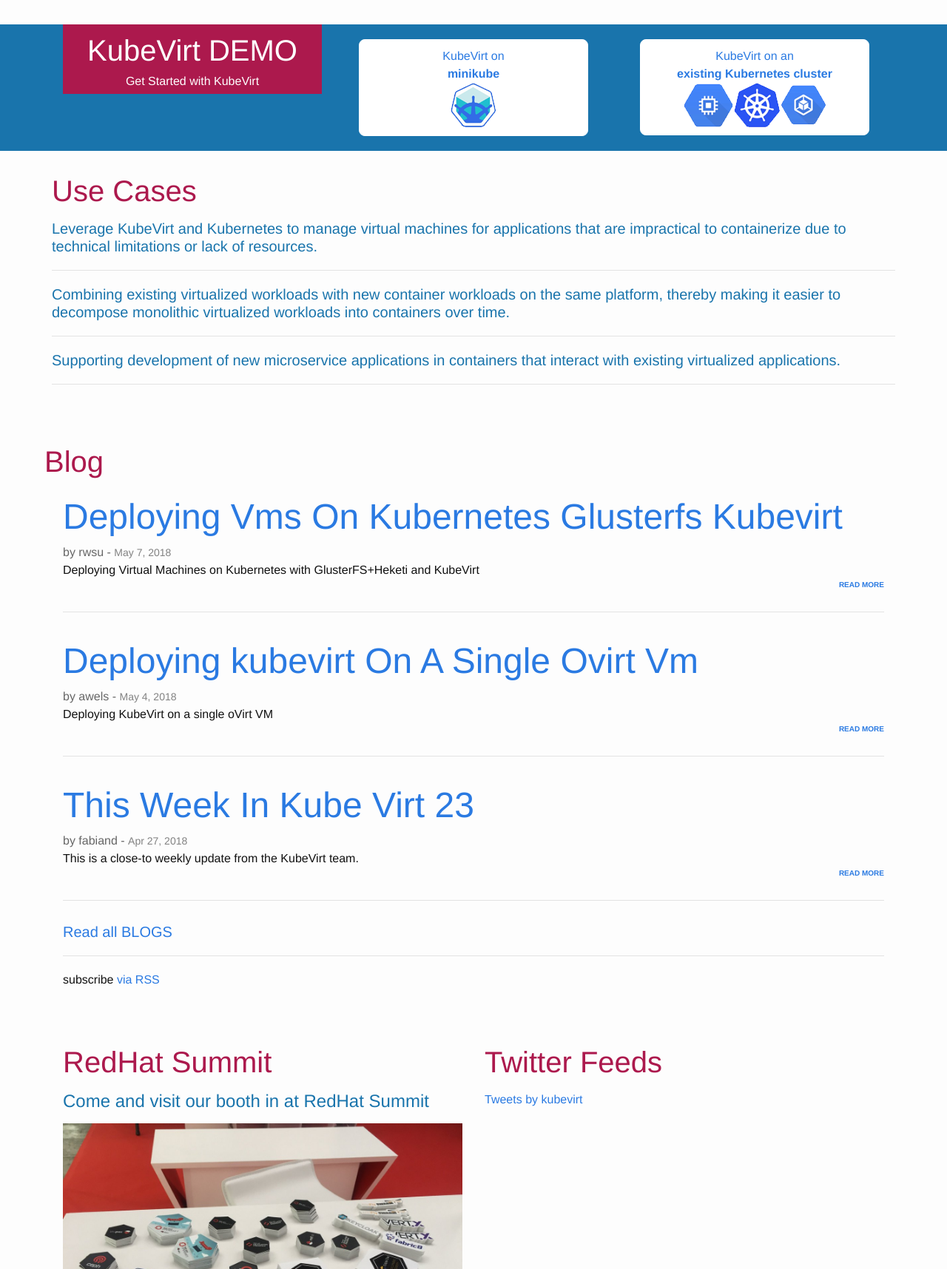
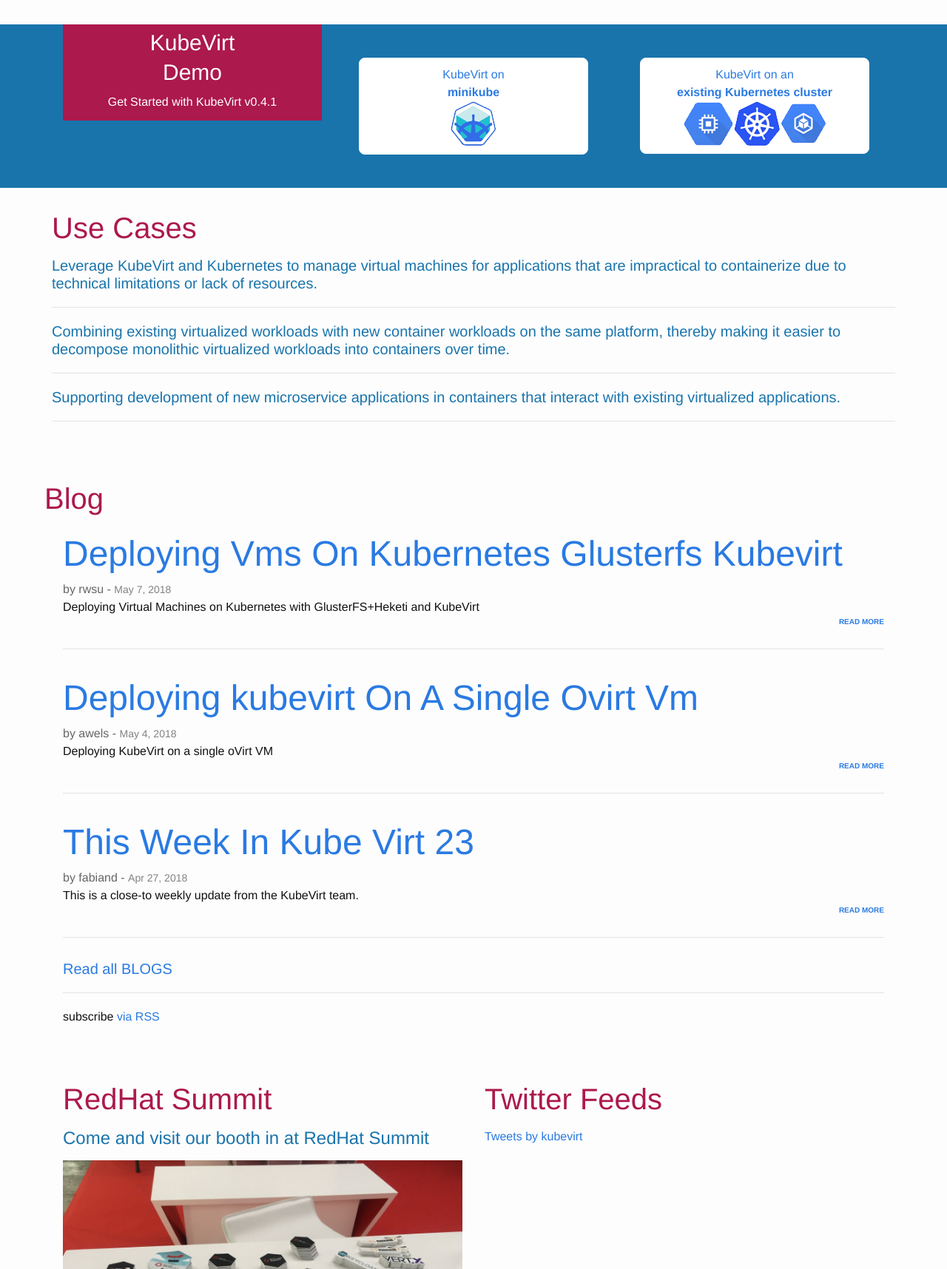
Before and after one commit to kubevirt-website-revamp/kubevirt-website-revamp.github.io, a Jekyll site: the page built from index.html, in a window 1280 px wide, cut to the strip 801-2517 px from the top of the page. Shown: the whole strip at 74% size. Built offline with Jekyll 4.4.1, drawn with Linux system fonts in a browser that asks for light colours; comment, search, counter and statistics services are not loaded.

Commit message:
arrange demo section

```diff
--- a/_config.yml
+++ b/_config.yml
@@ -10,7 +10,7 @@
 irc: kubevirt@irc.freenode.net
 Mailinglist: https://groups.google.com/forum/#!forum/kubevirt-dev
 events: 18pc0jur01k8f2cccvn5j04j1g@group.calendar.google.com
-VERSION: v0.4.1
+kubevirt_version: v0.4.1
 
 # Build settings
 markdown: kramdown
--- a/_sass/_layout.scss
+++ b/_sass/_layout.scss
@@ -158,6 +158,7 @@
   background-color: $kubevirt-primary-color;
   color: white;
   padding: 5px;
+  line-height: 40px;
 }
 
 .readmore {
--- a/index.html
+++ b/index.html
@@ -55,17 +55,17 @@
       <div class="row">
         <div class="col-4">
           <div class="demo_banner">
-            <div style="text-align: center; font-size: 40px;">KubeVirt DEMO</div>
+            <div style="text-align: center; font-size: 30px;">KubeVirt<br/>Demo</div>
             <div style="text-align: center;">Get Started with KubeVirt {{ site.kubevirt_version }}</div>
           </div>
         </div>
-        <a href="get_kubevirt#minikube" class="col">
+        <a href="get_kubevirt#minikube" class="col" style="padding-top: 25px; padding-bottom: 25px;">
           <div class="tryit_box">
             <div>KubeVirt on<br/><b>minikube</b></div>
             <div><img src="./../assets/images/img_minicube.png"></div>
           </div>
         </a>
-        <a href="get_kubevirt#kubernetes_cluster" class="col">
+        <a href="get_kubevirt#kubernetes_cluster" class="col" style="padding-top: 25px; padding-bottom: 25px;">
           <div class="tryit_box">
             <div>KubeVirt on an<br/><b>existing Kubernetes cluster</b></div>
             <div><img src="./../assets/images/img_kubernetes_cluster.png"></div>
```
Also changed, not shown: 1 other file.
